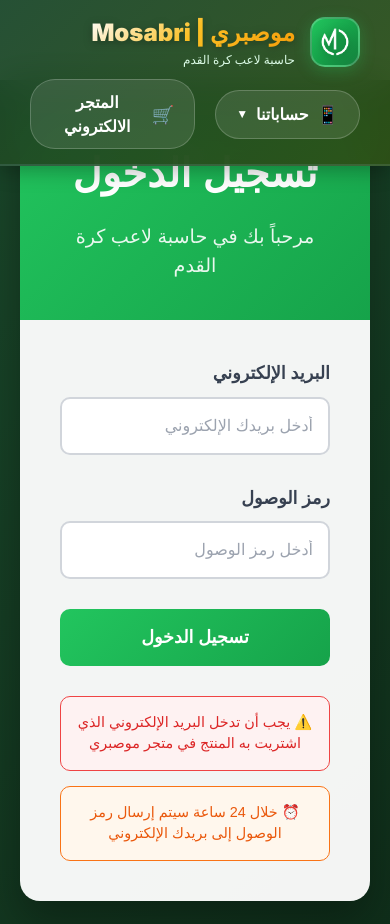
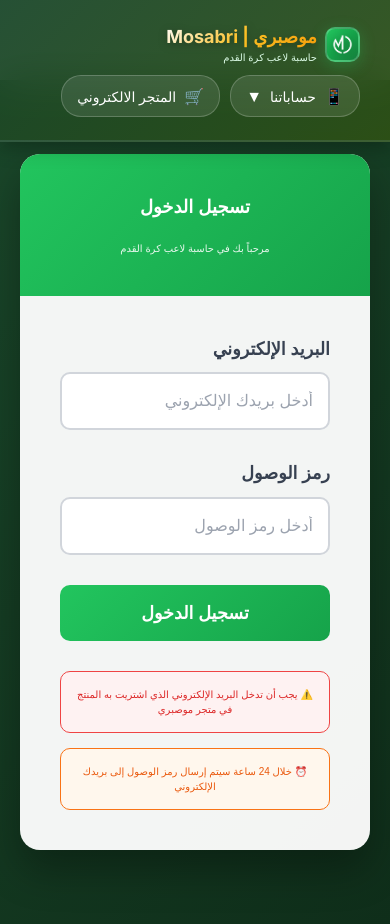
Before and after one commit to mosabriwork-pro/calculator-arabic, a Next.js app: page /login in a window 390 px wide. Built offline with nearby package versions, Linux system fonts and the light colour scheme.

Commit message:
تحسينات واجهة الجوال - تصغير الـ navbar وحذف زر اختبار التصدير

```diff
--- a/src/app/calculator/page.tsx
+++ b/src/app/calculator/page.tsx
@@ -317,75 +317,7 @@
   }
 
   // Export to PDF
-  // دالة اختبار بسيطة للتصدير
-  const testExport = async () => {
-    setIsExporting(true)
-    try {
-      const html2pdf = await import('html2pdf.js')
-
-      // إنشاء عنصر بسيط مباشر في الصفحة
-      const testDiv = document.createElement('div')
-      testDiv.id = 'test-export-element'
-      testDiv.innerHTML = `
-        <div style="
-          font-family: 'Cairo', sans-serif;
-          background: #f0f9ff;
-          border: 2px solid #22c55e;
-          padding: 20px;
-          border-radius: 10px;
-          text-align: center;
-          width: 400px;
-          margin: 20px auto;
-        ">
-          <h1 style="color: #1a472a; font-size: 24px; margin-bottom: 15px;">اختبار التصدير إلى PDF</h1>
-          <p style="color: #333; font-size: 16px; line-height: 1.5;">هذا نص عربي بسيط لاختبار تصدير PDF</p>
-          <p style="color: #333; font-size: 16px; line-height: 1.5;">اسم اللاعب: ${playerData.name || 'لم يتم إدخال الاسم'}</p>
-          <p style="color: #333; font-size: 16px; line-height: 1.5;">الوزن: ${playerData.weight} كجم</p>
-          <p style="color: #333; font-size: 16px; line-height: 1.5;">الطول: ${playerData.height} سم</p>
-          <p style="color: #333; font-size: 16px; line-height: 1.5;">التاريخ: ${new Date().toLocaleDateString('ar-SA')}</p>
-        </div>
-      `
-
-      // إضافة العنصر للصفحة بشكل مرئي
-      document.body.appendChild(testDiv)
-
-      const opt = {
-        margin: [10, 10, 10, 10],
-        filename: `test_export_${new Date().toISOString().split('T')[0]}.pdf`,
-        image: { type: 'jpeg', quality: 0.98 },
-        html2canvas: {
-          scale: 1,
-          useCORS: true,
-          allowTaint: true,
-          letterRendering: true,
-          logging: true,
-          removeContainer: false
-        },
-        jsPDF: {
-          unit: 'mm',
-          format: 'a4',
-          orientation: 'portrait',
-          compress: true
-        }
-      }
-
-      // انتظار قصير لتحميل الخطوط
-      await new Promise(resolve => setTimeout(resolve, 1000))
-
-      // تصدير العنصر المرئي
-      await html2pdf.default().from(testDiv).set(opt).save()
-
-      // إزالة العنصر من الصفحة
-      document.body.removeChild(testDiv)
-
-      alert('تم إنشاء ملف اختبار بنجاح!')
-    } catch (error) {
-      console.error('Error in test export:', error)
-      alert('خطأ في اختبار التصدير: ' + (error instanceof Error ? error.message : 'خطأ غير معروف'))
-    } finally {
-      setIsExporting(false)
-    }
-  }
+
 
   // دالة إنشاء محتوى HTML للـ PDF
   const createPDFContent = () => {
@@ -1520,25 +1452,7 @@
         {/* Export Buttons */}
         {showResults && (
           <div style={{ textAlign: 'center', display: 'flex', gap: '15px', justifyContent: 'center', flexWrap: 'wrap' }}>
-            <button
-              onClick={testExport}
-              disabled={isExporting}
-              style={{
-                background: isExporting ? '#9ca3af' : 'linear-gradient(135deg, #3b82f6 0%, #1d4ed8 100%)',
-                color: 'white',
-                padding: '12px 20px',
-                borderRadius: '8px',
-                border: 'none',
-                fontSize: '0.9rem',
-                fontWeight: 'bold',
-                cursor: isExporting ? 'not-allowed' : 'pointer',
-                boxShadow: '0 4px 6px rgba(0,0,0,0.1)',
-                transition: 'all 0.3s ease',
-                minWidth: '150px'
-              }}
-            >
-              {isExporting ? 'جاري الاختبار...' : 'اختبار التصدير'}
-            </button>
+
 
             <button
               onClick={exportToPrintPage}
--- a/src/components/Navbar.tsx
+++ b/src/components/Navbar.tsx
@@ -54,14 +54,21 @@
         alignItems: 'center',
         justifyContent: 'space-between',
         flexWrap: 'wrap',
-        gap: '10px'
+        gap: '10px',
+        '@media (max-width: 768px)': {
+          padding: '8px 15px',
+          gap: '5px'
+        }
       }}>
         {/* Logo Section */}
         <div className="logo-section" style={{
           display: 'flex',
           alignItems: 'center',
           gap: '15px',
-          flexShrink: 0
+          flexShrink: 0,
+          '@media (max-width: 768px)': {
+            gap: '8px'
+          }
         }}>
           {/* Logo Container - Ready for Custom Logo */}
           <div className="logo-container" style={{
@@ -74,7 +81,12 @@
             justifyContent: 'center',
             boxShadow: '0 4px 15px rgba(34,197,94,0.3)',
             border: '2px solid rgba(255,255,255,0.2)',
-            overflow: 'hidden'
+            overflow: 'hidden',
+            '@media (max-width: 768px)': {
+              width: '35px',
+              height: '35px',
+              borderRadius: '10px'
+            }
           }}>
             {!logoError ? (
               <img
@@ -84,7 +96,11 @@
                   width: '50px',
                   height: '50px',
                   objectFit: 'contain',
-                  filter: 'drop-shadow(0 2px 4px rgba(0,0,0,0.3))'
+                  filter: 'drop-shadow(0 2px 4px rgba(0,0,0,0.3))',
+                  '@media (max-width: 768px)': {
+                    width: '35px',
+                    height: '35px'
+                  }
                 }}
                 onError={() => setLogoError(true)}
               />
@@ -92,7 +108,10 @@
               <span style={{
                 fontSize: '36px',
                 color: 'white',
-                filter: 'drop-shadow(0 2px 4px rgba(0,0,0,0.3))'
+                filter: 'drop-shadow(0 2px 4px rgba(0,0,0,0.3))',
+                '@media (max-width: 768px)': {
+                  fontSize: '24px'
+                }
               }}>
                 ⚽
               </span>
@@ -109,7 +128,11 @@
               WebkitBackgroundClip: 'text',
               WebkitTextFillColor: 'transparent',
               filter: 'drop-shadow(0 2px 4px rgba(0,0,0,0.3))',
-              whiteSpace: 'nowrap'
+              whiteSpace: 'nowrap',
+              '@media (max-width: 768px)': {
+                fontSize: '18px',
+                fontWeight: '700'
+              }
             }}>
               موصبري | Mosabri
             </h1>
@@ -117,7 +140,11 @@
               fontSize: '12px',
               color: '#dcfce7',
               margin: 0,
-              fontWeight: '500'
+              fontWeight: '500',
+              '@media (max-width: 768px)': {
+                fontSize: '10px',
+                fontWeight: '400'
+              }
             }}>
               حاسبة لاعب كرة القدم
             </p>
@@ -128,7 +155,10 @@
         <div className="nav-buttons" style={{
           display: 'flex',
           alignItems: 'center',
-          gap: '20px'
+          gap: '20px',
+          '@media (max-width: 768px)': {
+            gap: '10px'
+          }
         }}>
           {/* Social Media Dropdown */}
           <div style={{ position: 'relative', zIndex: 1002 }}>
@@ -149,7 +179,13 @@
                 alignItems: 'center',
                 gap: '8px',
                 cursor: 'pointer',
-                userSelect: 'none'
+                userSelect: 'none',
+                '@media (max-width: 768px)': {
+                  fontSize: '14px',
+                  fontWeight: '500',
+                  padding: '8px 15px',
+                  borderRadius: '20px'
+                }
               }}
               onMouseEnter={(e) => {
                 e.currentTarget.style.background = 'rgba(255,255,255,0.2)'
@@ -160,13 +196,21 @@
                 e.currentTarget.style.transform = 'scale(1)'
               }}
             >
-              <span style={{ fontSize: '18px' }}>📱</span>
+              <span style={{
+              fontSize: '18px',
+              '@media (max-width: 768px)': {
+                fontSize: '16px'
+              }
+            }}>📱</span>
               حساباتنا
-              <span style={{
-                fontSize: '12px',
-                transition: 'transform 0.3s ease',
-                transform: showSocialMenu ? 'rotate(180deg)' : 'rotate(0deg)'
-              }}>▼</span>
+                          <span style={{
+              fontSize: '12px',
+              transition: 'transform 0.3s ease',
+              transform: showSocialMenu ? 'rotate(180deg)' : 'rotate(0deg)',
+              '@media (max-width: 768px)': {
+                fontSize: '10px'
+              }
+            }}>▼</span>
             </button>
 
             {/* Dropdown Menu */}
@@ -286,7 +330,13 @@
               alignItems: 'center',
               gap: '8px',
               cursor: 'pointer',
-              userSelect: 'none'
+              userSelect: 'none',
+              '@media (max-width: 768px)': {
+                fontSize: '14px',
+                fontWeight: '500',
+                padding: '8px 15px',
+                borderRadius: '20px'
+              }
             }}
             onClick={() => {
               alert('المتجر الالكتروني قريباً!');
@@ -300,7 +350,12 @@
               e.currentTarget.style.transform = 'scale(1)';
             }}
           >
-            <span style={{ fontSize: '18px' }}>🛒</span>
+            <span style={{
+              fontSize: '18px',
+              '@media (max-width: 768px)': {
+                fontSize: '16px'
+              }
+            }}>🛒</span>
             المتجر الالكتروني
           </button>
         </div>
@@ -333,6 +388,53 @@
               transform: translateY(0);
             }
           }
+
+          /* Mobile Responsive Styles */
+          @media (max-width: 768px) {
+            nav {
+              padding: 8px 0 !important;
+            }
+
+            .logo-section {
+              gap: 8px !important;
+            }
+
+            .logo-container {
+              width: 35px !important;
+              height: 35px !important;
+              border-radius: 10px !important;
+            }
+
+            .logo-container img {
+              width: 35px !important;
+              height: 35px !important;
+            }
+
+            .nav-buttons {
+              gap: 10px !important;
+            }
+
+            .nav-buttons button {
+              font-size: 14px !important;
+              font-weight: 500 !important;
+              padding: 8px 15px !important;
+              border-radius: 20px !important;
+            }
+
+            .nav-buttons button span {
+              font-size: 16px !important;
+            }
+
+            h1 {
+              font-size: 18px !important;
+              font-weight: 700 !important;
+            }
+
+            p {
+              font-size: 10px !important;
+              font-weight: 400 !important;
+            }
+          }
         `
       }} />
     </nav>
```
